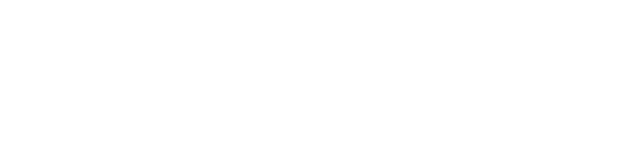
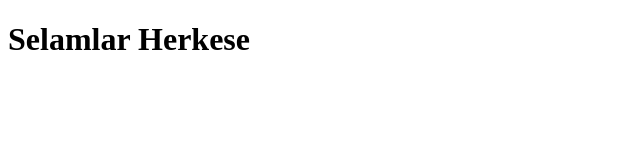
Before and after one commit to Emirhan-bs/my-first-project, a plain HTML site: page index.html in a window 1280 px wide. Shown: the whole page, without its empty margins (0-640 px from the left). Drawn offline with Linux system fonts and the light colour scheme.

Commit message:
index dosyası eklendi

```diff
--- a/index.html
+++ b/index.html
@@ -6,6 +6,6 @@
     <title>Document</title>
 </head>
 <body>
-
+    <h1>Selamlar Herkese</h1>
 </body>
 </html>
```
